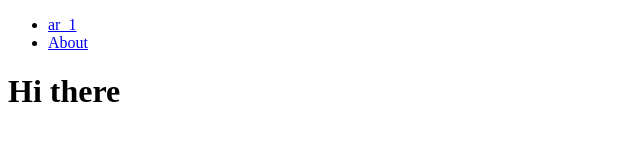
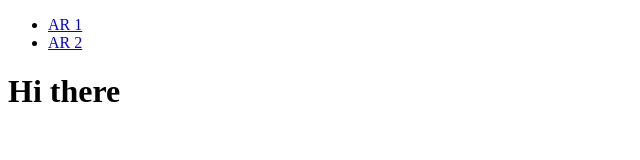
Before and after one commit to razan-altiraifi/razan-altiraifi.github.io, a plain HTML site: page index.html in a window 1280 px wide. Shown: the full height of the page, 0-640 px from the left. Drawn offline with Linux system fonts and the light colour scheme.

Commit message:
Update index.html

```diff
--- a/index.html
+++ b/index.html
@@ -6,8 +6,8 @@
 	<body>
 		<nav>
     		<ul>
-        		<li><a href="/">ar_1</a></li>
-	        	<li><a href="/ar_2">About</a></li>
+        		<li><a href="/ar_1">AR 1</a></li>
+	        	<li><a href="/ar_2">AR 2</a></li>
     		</ul>
 		</nav>
 		<div class="container">
```
